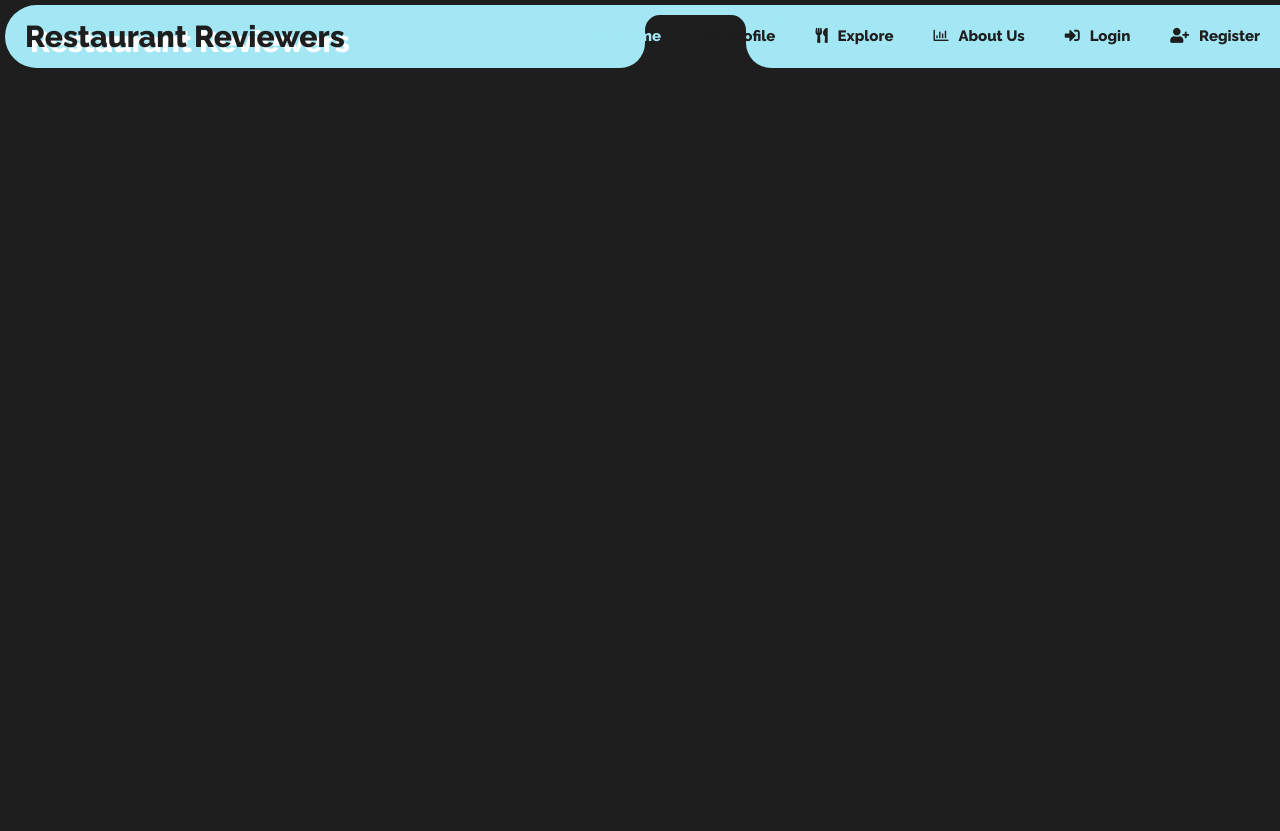
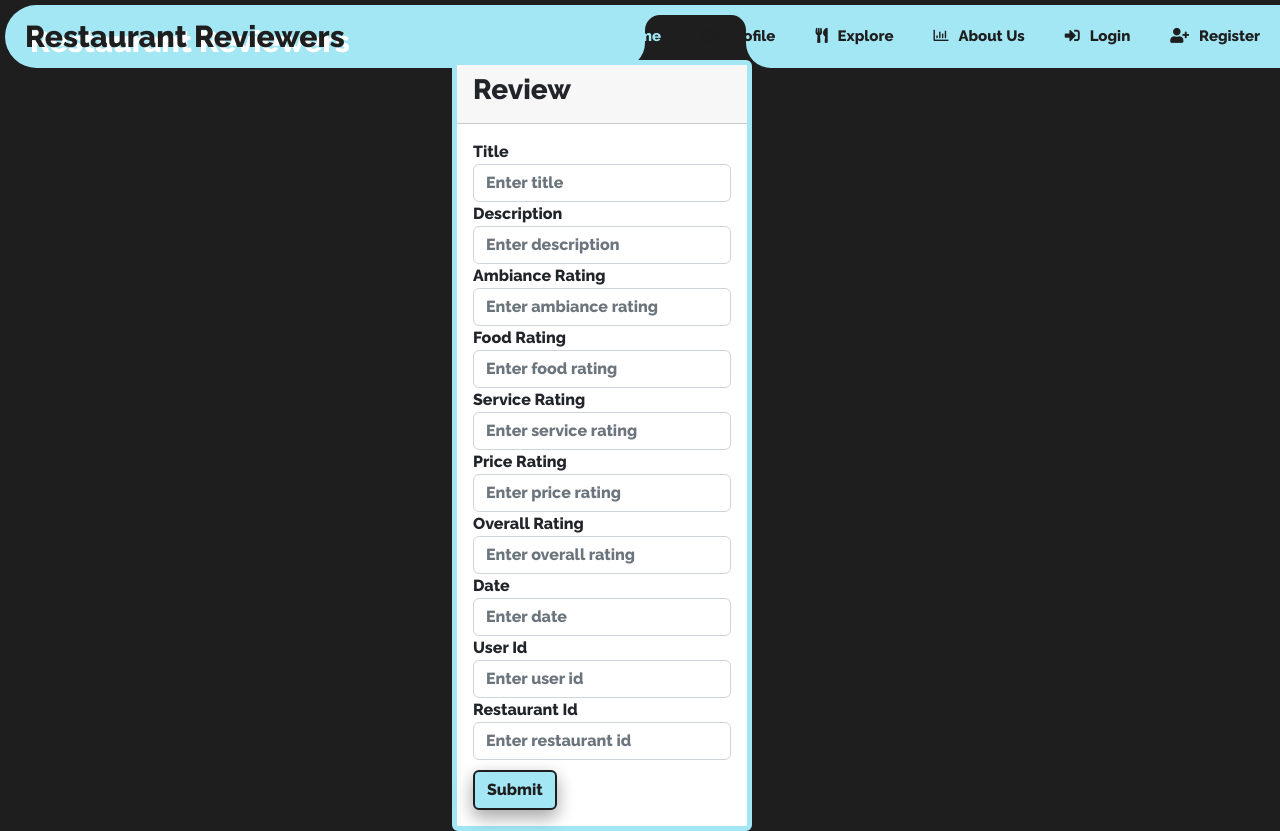
Before and after one commit to mgt306/Restaurant-Reviewer, a React (Create React App) app in the folder front-end/: page /review in a window 1280 px wide. Before the commit this address led to /. Before the commit the page ends 800 px from the top, so only its background shows below. Built offline with nearby package versions, Linux system fonts and the light colour scheme; no server answers.

Commit message:
created generic review form

```diff
--- a/front-end/src/App.js
+++ b/front-end/src/App.js
@@ -7,6 +7,7 @@ import Explore from './Pages/Explore/Explore';
 import { Route, Routes, Navigate } from 'react-router-dom';
 import Login from './Pages/Login and Register/Login';
 import Register from './Pages/Login and Register/Register';
+import GenericReview from './Pages/Register/GenericReview';
 import { useEffect, useState } from 'react';
 import jwt_decode from "jwt-decode";
 
@@ -24,6 +25,7 @@ function App() {
             <Route path ='*' element={ <Navigate to ='/'/> } />
             <Route path = '/login' element={<Login/>}/>
             <Route path = '/register' element={<Register/>}/>
+            <Route path = '/review' element={<GenericReview/>}/>
           </Routes>
         </main>
     </div>
--- a/front-end/src/Pages/Login and Register/Login.js
+++ b/front-end/src/Pages/Login and Register/Login.js
@@ -6,11 +6,11 @@ import jwt_decode from "jwt-decode";
 
 export default function Login() {
 
-    // const [loading, setLoading] = useState(false);
-    // const handleSubmit = (e) => {
-    //     e.preventDefault();
-    //     setLoading(true);
-    // }
+    const [loading, setLoading] = useState(false);
+    const handleSubmit = (e) => {
+        e.preventDefault();
+        setLoading(true);
+    }
     const [user, setUser] = useState({});
 
     function handleCallbackResponse(response) {
@@ -45,17 +45,7 @@ export default function Login() {
 
     return (
         <>
-        <div id="signInDiv"></div>
-
-        { user && <div id="afterSignIn">
-            <img id="userpic" src={user.picture}></img>
-            <p id="username">{user.name}</p>
-            {  Object.keys(user).length != 0 &&
-              <button id="signOut" onClick={ (e) => handleSignOut(e)}>Sign Out</button>
-            }
-        </div>
-        }
-        {/* <div className="container">
+        <div className="container">
             <div className="row">
             <div className="col-md-6 offset-md-3">
                 <div className="card">
@@ -97,10 +87,22 @@ export default function Login() {
                     <Link to="/register">Don't have an account? Register</Link>
                 </div>
                 </div>
+                <div>
+                <div id="signInDiv"></div>
+
+        { user && <div id="afterSignIn">
+            <img id="userpic" src={user.picture}></img>
+            <p id="username">{user.name}</p>
+            {  Object.keys(user).length != 0 &&
+              <button id="signOut" onClick={ (e) => handleSignOut(e)}>Sign Out</button>
+            }
+        </div>
+        }
+                </div>
                 </div>
             </div>
             </div>
-        </div> */}
+        </div>
         </>
     );
     }
--- /dev/null
+++ b/front-end/src/Pages/Register/GenericReview.css
@@ -0,0 +1,3 @@
+.container {
+    top: 20%;
+}
--- /dev/null
+++ b/front-end/src/Pages/Register/GenericReview.js
@@ -0,0 +1,160 @@
+import { Link } from "react-router-dom";
+import "./GenericReview.css";
+import { useState, useEffect } from "react";
+import { React } from "react";
+import { axios } from "axios";
+
+const GenericReview = props => {
+    const [review, setReview] = useState({
+        id: "",
+        title: "",
+        description: "",
+        ambianceRating: "",
+        foodRating: "",
+        serviceRating: "",
+        priceRating: "",
+        overallRating: "",
+        date: "",
+        userId: "",
+        restaurantId: ""
+    });
+
+    const [user, setUser] = useState({
+        id: "",
+        firstName: "",
+        lastName: "",
+        email: "",
+        password: ""
+    });
+
+    return (
+        <div className="container">
+            <div className="row">
+                <div className="col-md-6 offset-md-3">
+                    <div className="card">
+                        <div className="card-header">
+                            <h3>Review</h3>
+                        </div>
+                        <div className="card-body">
+                            <form>
+                                <div className="form-group">
+                                    <label htmlFor="title">Title</label>
+                                    <input
+                                        type="text"
+                                        className="form-control"
+                                        id="title"
+                                        placeholder="Enter title"
+                                        value={review.title}
+                                        onChange={e => setReview({ ...review, title: e.target.value })}
+                                    />
+                                </div>
+                                <div className="form-group">
+                                    <label htmlFor="description">Description</label>
+                                    <input
+                                        type="text"
+                                        className="form-control"
+                                        id="description"
+                                        placeholder="Enter description"
+                                        value={review.description}
+                                        onChange={e => setReview({ ...review, description: e.target.value })}
+                                    />
+                                </div>
+                                <div className="form-group">
+                                    <label htmlFor="ambianceRating">Ambiance Rating</label>
+                                    <input
+                                        type="text"
+                                        className="form-control"
+                                        id="ambianceRating"
+                                        placeholder="Enter ambiance rating"
+                                        value={review.ambianceRating}
+                                        onChange={e => setReview({ ...review, ambianceRating: e.target.value })}
+                                    />
+                                </div>
+                                <div className="form-group">
+                                    <label htmlFor="foodRating">Food Rating</label>
+                                    <input
+                                        type="text"
+                                        className="form-control"
+                                        id="foodRating"
+                                        placeholder="Enter food rating"
+                                        value={review.foodRating}
+                                        onChange={e => setReview({ ...review, foodRating: e.target.value })}
+                                    />
+                                </div>
+                                <div className="form-group">
+                                    <label htmlFor="serviceRating">Service Rating</label>
+                                    <input
+                                        type="text"
+                                        className="form-control"
+                                        id="serviceRating"
+                                        placeholder="Enter service rating"
+                                        value={review.serviceRating}
+                                        onChange={e => setReview({ ...review, serviceRating: e.target.value })}
+                                    />
+                                </div>
+                                <div className="form-group">
+                                    <label htmlFor="priceRating">Price Rating</label>
+                                    <input
+                                        type="text"
+                                        className="form-control"
+                                        id="priceRating"
+                                        placeholder="Enter price rating"
+                                        value={review.priceRating}
+                                        onChange={e => setReview({ ...review, priceRating: e.target.value })}
+                                    />
+                                </div>
+                                <div className="form-group">
+                                    <label htmlFor="overallRating">Overall Rating</label>
+                                    <input
+                                        type="text"
+                                        className="form-control"
+                                        id="overallRating"
+                                        placeholder="Enter overall rating"
+                                        value={review.overallRating}
+                                        onChange={e => setReview({ ...review, overallRating: e.target.value })}
+                                    />
+                                </div>
+                                <div className="form-group">
+                                    <label htmlFor="date">Date</label>
+                                    <input
+                                        type="text"
+                                        className="form-control"
+                                        id="date"
+                                        placeholder="Enter date"
+                                        value={review.date}
+                                        onChange={e => setReview({ ...review, date: e.target.value })}
+                                    />
+                                </div>
+                                <div className="form-group">
+                                    <label htmlFor="userId">User Id</label>
+                                    <input
+                                        type="text"
+                                        className="form-control"
+                                        id="userId"
+                                        placeholder="Enter user id"
+                                        value={review.userId}
+                                        onChange={e => setReview({ ...review, userId: e.target.value })}
+                                    />
+                                </div>
+                                <div className="form-group">
+                                    <label htmlFor="restaurantId">Restaurant Id</label>
+                                    <input
+                                        type="text"
+                                        className="form-control"
+                                        id="restaurantId"
+                                        placeholder="Enter restaurant id"
+                                        value={review.restaurantId}
+                                        onChange={e => setReview({ ...review, restaurantId: e.target.value })}
+                                    />
+                                </div>
+                                <button type="submit" className="btn btn-primary">Submit</button>
+                            </form>
+                        </div>
+                    </div>
+                </div>
+            </div>
+        </div>
+    )
+}
+
+export default GenericReview;
--- a/front-end/src/Styles/Login.css
+++ b/front-end/src/Styles/Login.css
@@ -1,7 +1,8 @@
 #signInDiv{
     position: absolute;
-    left: 50%;
-    top: 20%;
+    padding-top: 200px;
+    left: 18%;
+    top: 40%;
 }
 #afterSignIn{
     position:absolute;
--- a/front-end/src/components/NewMap.js
+++ b/front-end/src/components/NewMap.js
@@ -29,6 +29,8 @@ const NewMap = () =>{
                         `<div className ="card">
                           <label>Place</label>
                           <h3 className ="place">${feature.name}</h3>
+                          <label>Address</label>
+                          <p className ="address">${feature.address}</p>
                           <label>Review</label>
                           <p>${feature.location_string}</p>
                           <label>Ratings</label>
```
Also changed, not shown: 1 other file (tests, documents, lock files or other folders).
